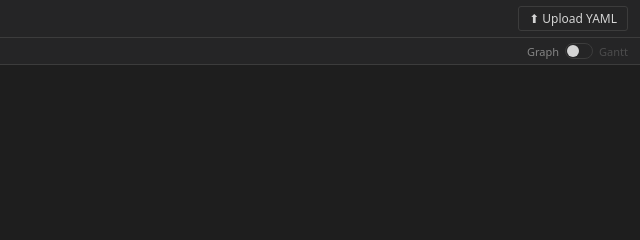
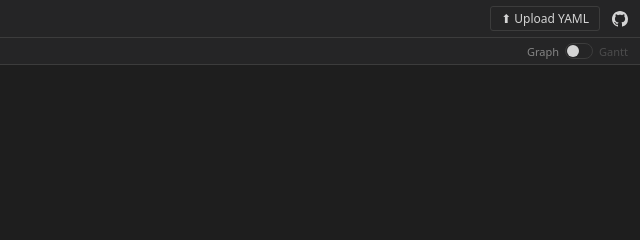
Before and after one commit to ClaireCooper/pipeline-visualisation, a website built with Vite: page index.html in a window 1280 px wide. Shown: the top 240 px of the page, 640-1280 px from the left. Built offline with nearby package versions, Linux system fonts and the light colour scheme; what cytoscape-dagre would draw is missing.

Commit message:
Add GitHub source link to toolbar

```diff
--- a/index.html
+++ b/index.html
@@ -10,6 +10,26 @@
       <span id="app-title">pipeline-visualisation</span>
       <label id="upload-btn" for="file-input">⬆ Upload YAML</label>
       <input type="file" id="file-input" accept=".yaml,.yml" />
+      <a
+        id="github-link"
+        href="https://github.com/ClaireCooper/pipeline-visualisation"
+        target="_blank"
+        rel="noopener"
+        aria-label="View source on GitHub"
+      >
+        <svg
+          xmlns="http://www.w3.org/2000/svg"
+          viewBox="0 0 16 16"
+          width="16"
+          height="16"
+          aria-hidden="true"
+        >
+          <path
+            fill-rule="evenodd"
+            d="M8 0C3.58 0 0 3.58 0 8c0 3.54 2.29 6.53 5.47 7.59.4.07.55-.17.55-.38 0-.19-.01-.82-.01-1.49-2.01.37-2.53-.49-2.69-.94-.09-.23-.48-.94-.82-1.13-.28-.15-.68-.52-.01-.53.63-.01 1.08.58 1.23.82.72 1.21 1.87.87 2.33.66.07-.52.28-.87.51-1.07-1.78-.2-3.64-.89-3.64-3.95 0-.87.31-1.59.82-2.15-.08-.2-.36-1.02.08-2.12 0 0 .67-.21 2.2.82.64-.18 1.32-.27 2-.27.68 0 1.36.09 2 .27 1.53-1.04 2.2-.82 2.2-.82.44 1.1.16 1.92.08 2.12.51.56.82 1.27.82 2.15 0 3.07-1.87 3.75-3.65 3.95.29.25.54.73.54 1.48 0 1.07-.01 1.93-.01 2.2 0 .21.15.46.55.38A8.013 8.013 0 0016 8c0-4.42-3.58-8-8-8z"
+          />
+        </svg>
+      </a>
     </div>
     <div id="main">
       <div id="editor-pane">
--- a/src/style.css
+++ b/src/style.css
@@ -45,6 +45,17 @@ body {
 #upload-btn:hover {
   background: #2a2d2e;
   border-color: #555;
+}
+
+#github-link {
+  color: #d4d4d4;
+  display: flex;
+  align-items: center;
+  text-decoration: none;
+}
+
+#github-link svg {
+  fill: currentColor;
 }
 
 #file-input {
```
